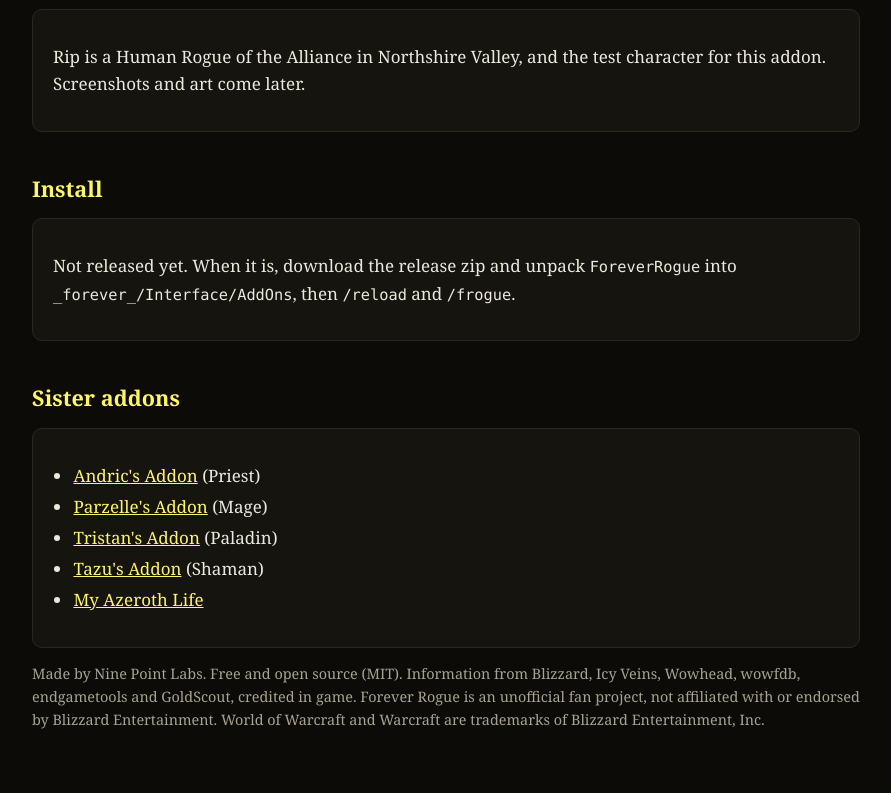
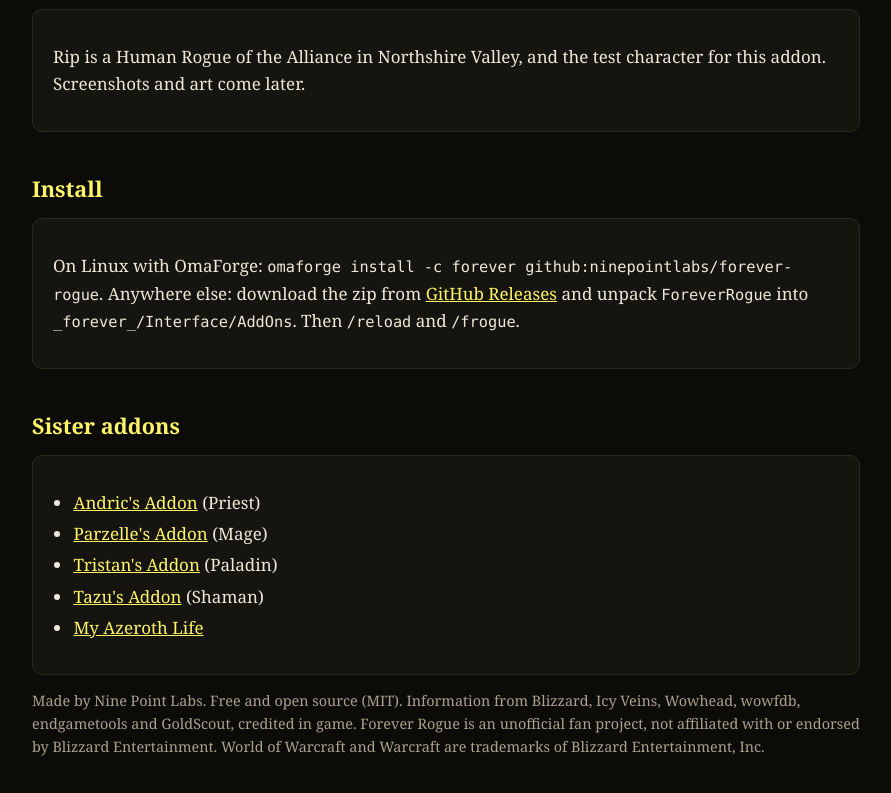
Before and after one commit to ninepointlabs/forever-rogue, a plain HTML site: page docs/index.html in a window 1280 px wide. Shown: the part 839-1632 px from the top of the page, without its empty margins (194-1085 px from the left). Drawn offline with Linux system fonts and the light colour scheme.

Commit message:
README, site: install with OmaForge or from GitHub Releases

```diff
--- a/docs/index.html
+++ b/docs/index.html
@@ -46,7 +46,7 @@
 
   <h2>Install</h2>
   <section>
-    <p>Not released yet. When it is, download the release zip and unpack <code>ForeverRogue</code> into <code>_forever_/Interface/AddOns</code>, then <code>/reload</code> and <code>/frogue</code>.</p>
+    <p>On Linux with OmaForge: <code>omaforge install -c forever github:ninepointlabs/forever-rogue</code>. Anywhere else: download the zip from <a href="https://github.com/ninepointlabs/forever-rogue/releases">GitHub Releases</a> and unpack <code>ForeverRogue</code> into <code>_forever_/Interface/AddOns</code>. Then <code>/reload</code> and <code>/frogue</code>.</p>
   </section>
 
   <h2>Sister addons</h2>
```
Also changed, not shown: 1 other file.
